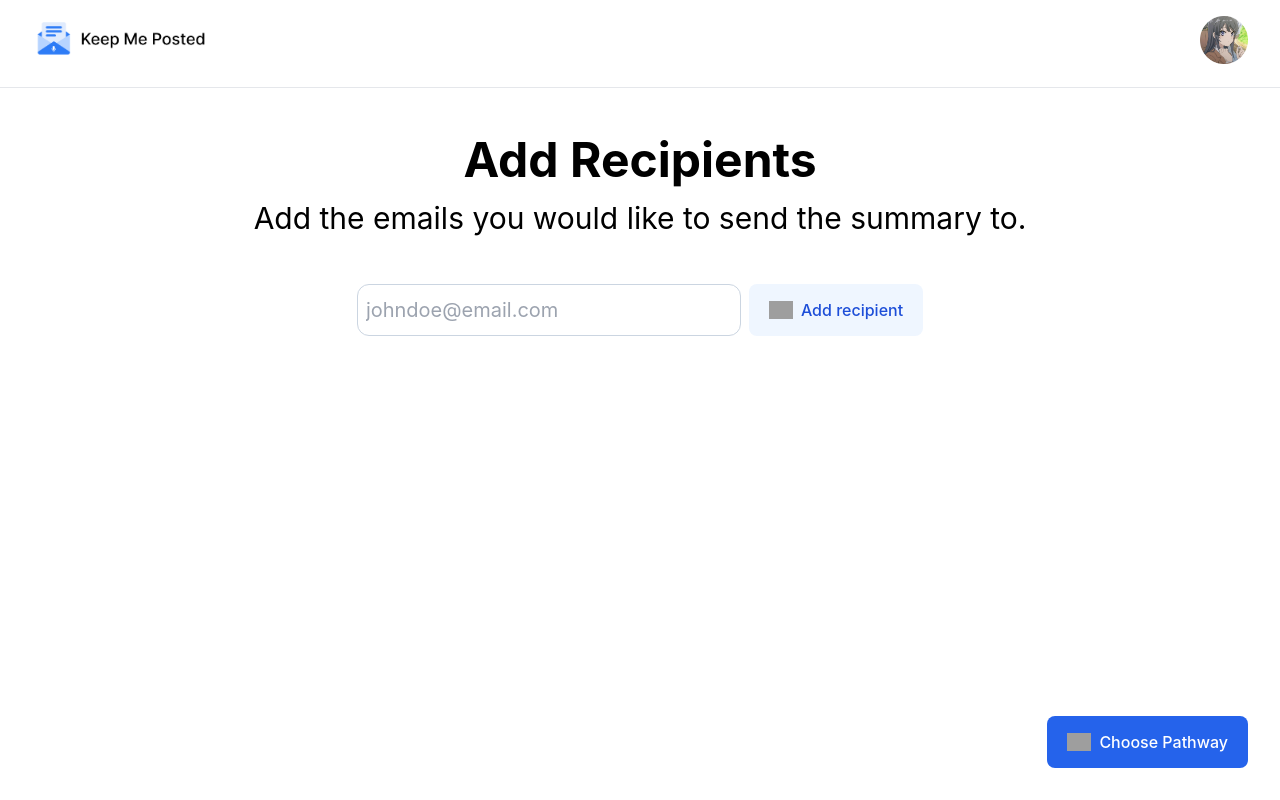
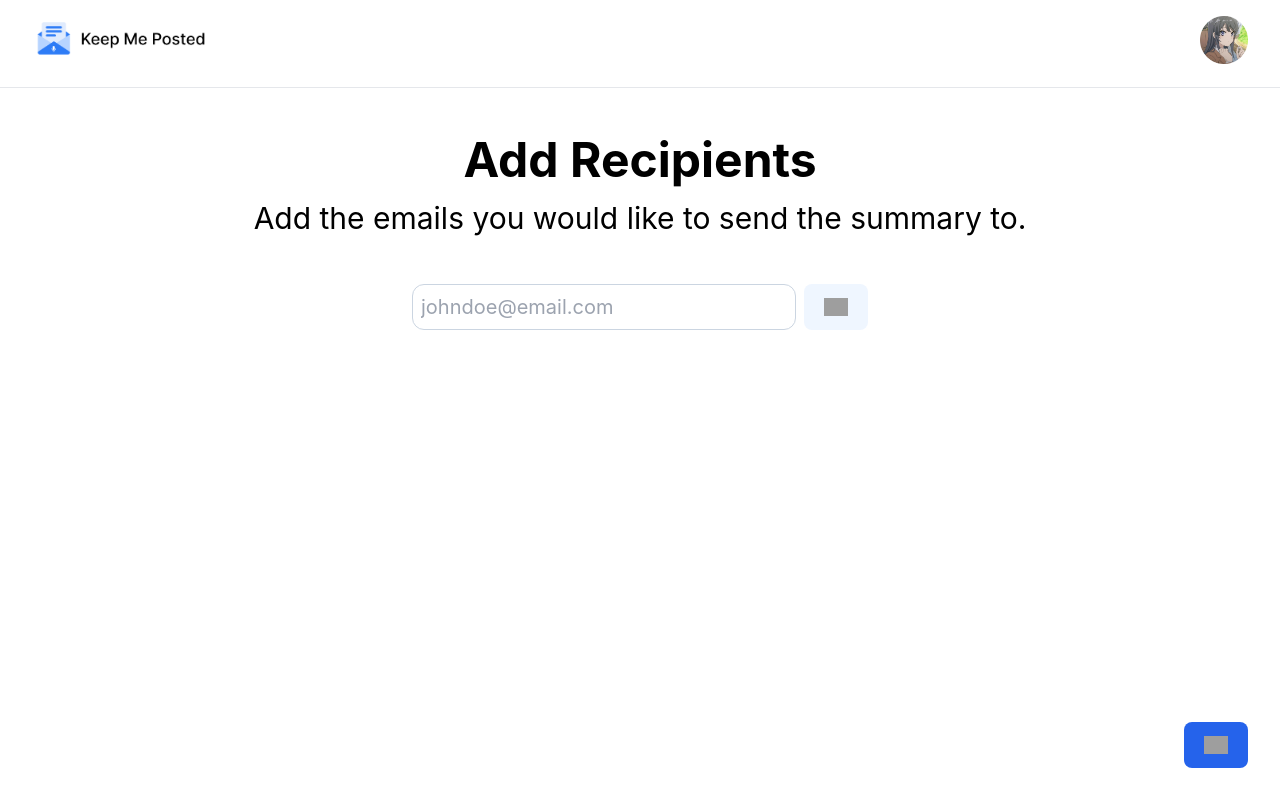
Before and after one commit to RValanki/Keep-Me-Posted, a SvelteKit app in the folder frontend/: page /email in a window 1280 px wide. Built offline with nearby package versions, Linux system fonts and the light colour scheme; grey boxes are pictures that could not be loaded.

Commit message:
Added default 'center' icon position

```diff
--- a/frontend/src/components/button.svelte
+++ b/frontend/src/components/button.svelte
@@ -12,7 +12,7 @@
     export let handleClick = () => {};
     export let icon = ''; // Default empty string for icon URL
     export let iconSvg = ''; // Default empty string for inline SVG
-    export let iconPos = 'left'; // Default icon position is on the left of the button
+    export let iconPos = 'center'; // Default icon position is on the center of the button (no text)
     export let text = 'Button';
     export let fullWidth = false; // Default to false for not full width
     export let fitContainerHeight = false; // New prop to fit container height
```
